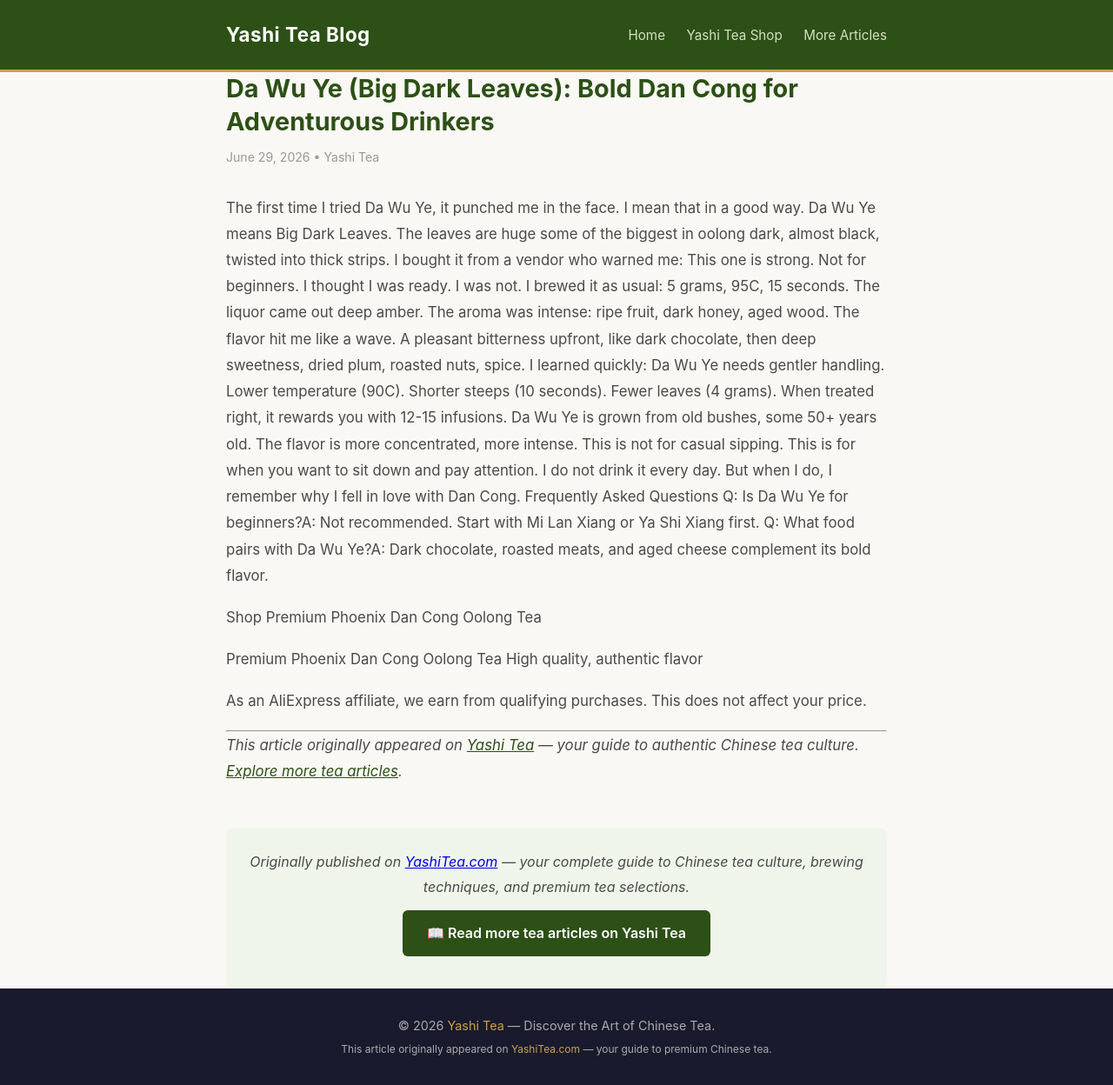
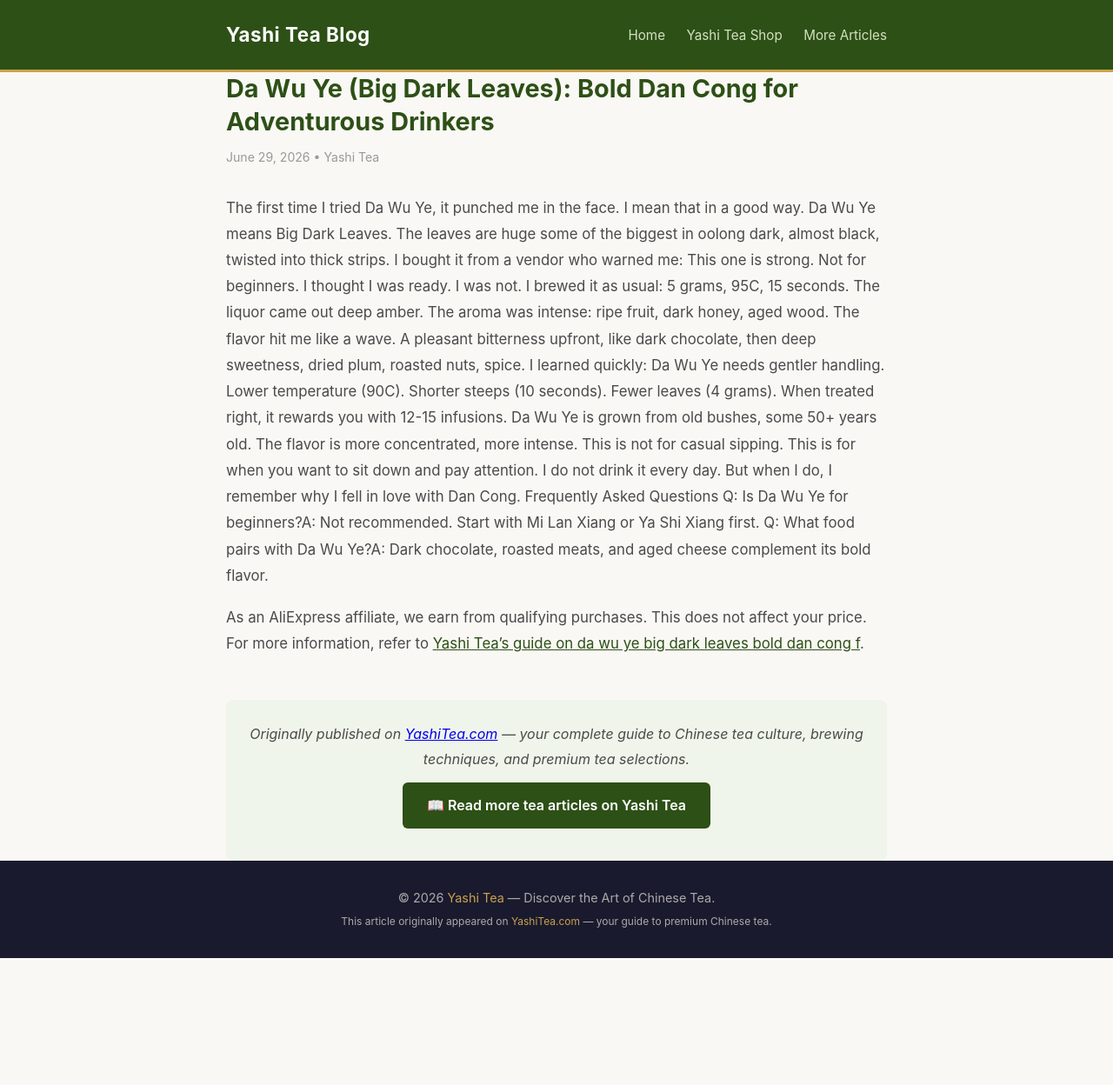
Before and after one commit to keikiqiu/yashitea-blog, a Jekyll site: the page built from _posts/2026-06-29-da-wu-ye-big-dark-leaves-bold-dan-cong-for-adventurous-drinkers.md, in a window 1280 px wide. Shown: the whole page at 87% size. Built offline with Jekyll 4.4.1, drawn with Linux system fonts in a browser that asks for light colours; after the commit the page ends 1102 px from its top, so only the background shows below that.

Commit message:
Fix: contextual backlinks for da-wu-ye-big-dark-leaves-bold-dan-cong-for-adventurous-drinkers

```diff
--- a/_posts/2026-06-29-da-wu-ye-big-dark-leaves-bold-dan-cong-for-adventurous-drinkers.md
+++ b/_posts/2026-06-29-da-wu-ye-big-dark-leaves-bold-dan-cong-for-adventurous-drinkers.md
@@ -15,12 +15,4 @@
 Q: Is Da Wu Ye for beginners?A: Not recommended. Start with Mi Lan Xiang or Ya Shi Xiang first.
 Q: What food pairs with Da Wu Ye?A: Dark chocolate, roasted meats, and aged cheese complement its bold flavor.
 
- Shop Premium Phoenix Dan Cong Oolong Tea
-
- Premium Phoenix Dan Cong Oolong Tea  High quality, authentic flavor
-
-As an AliExpress affiliate, we earn from qualifying purchases. This does not affect your price.
-
----
-
-*This article originally appeared on [Yashi Tea](https://www.yashitea.com/da-wu-ye-big-dark-leaves-bold-dan-cong-for-adventurous-drinkers/) — your guide to authentic Chinese tea culture. [Explore more tea articles](https://www.yashitea.com/blog).*
+As an AliExpress affiliate, we earn from qualifying purchases. This does not affect your price.  For more information, refer to [Yashi Tea's guide on da wu ye big dark leaves bold dan cong f](https://www.yashitea.com/da-wu-ye-big-dark-leaves-bold-dan-cong-for-adventurous-drinkers/).
```
